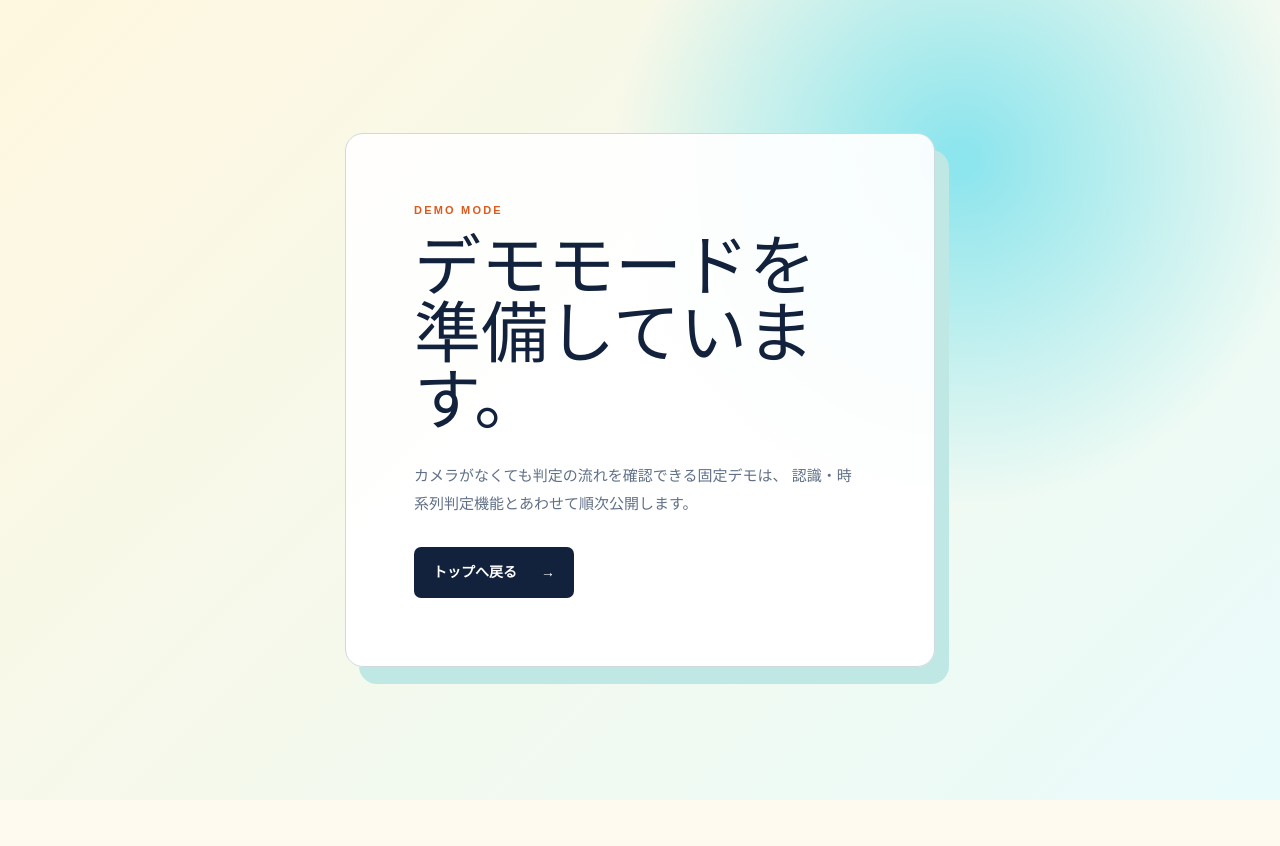
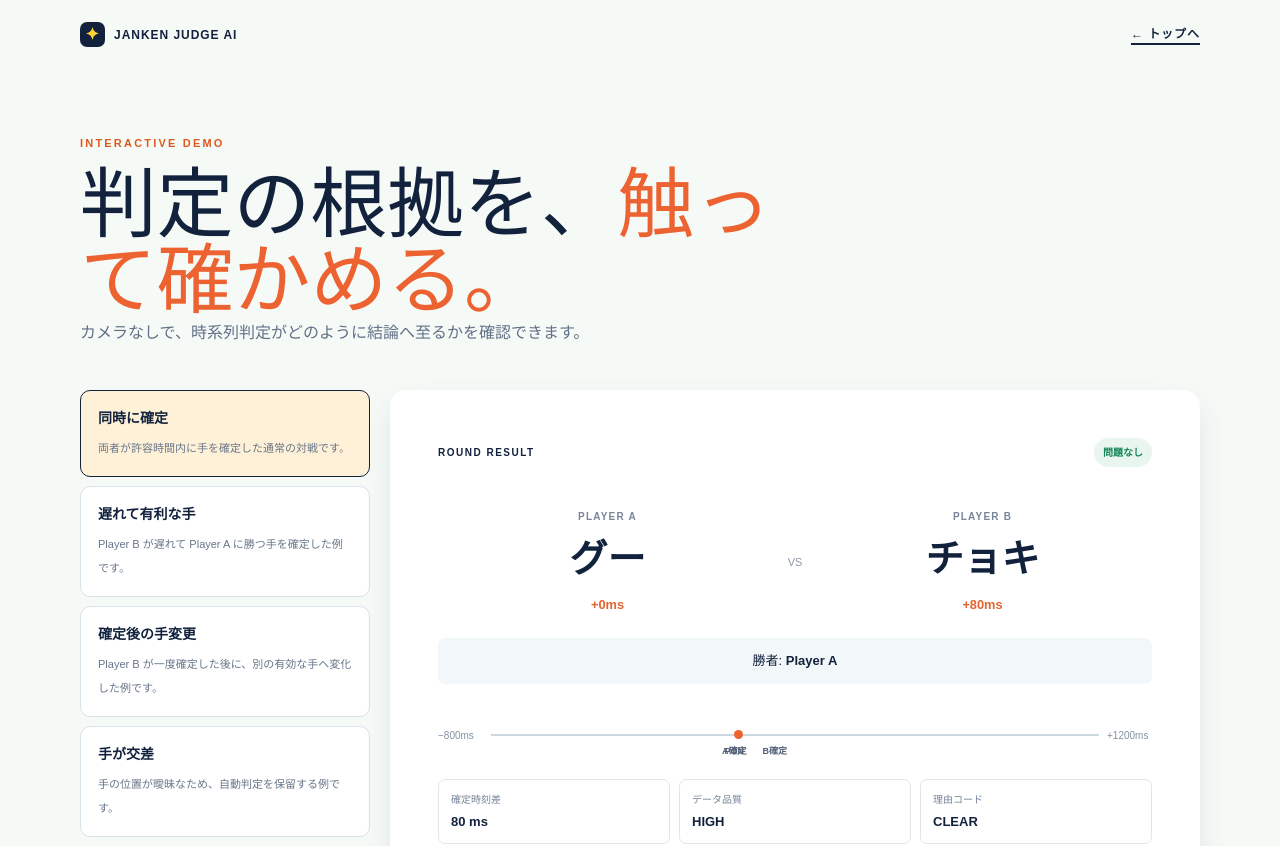
Before and after one commit to shin7303/janken-judge-ai, a Next.js app: page /demo in a window 1280 px wide. Shown: the top 846 px of the page. Before the commit the page ends 800 px from the top, so only its background shows below. Built offline with nearby package versions, Linux system fonts and the light colour scheme.

Commit message:
feat: add interactive judgment demo

```diff
--- a/app/demo/page.tsx
+++ b/app/demo/page.tsx
@@ -1,23 +1,152 @@
+"use client";
+
 import Link from "next/link";
+import { useMemo, useState } from "react";
+import { analyzeRound } from "@/features/round/analyze-round";
+import { demoScenarios } from "@/features/demo/scenarios";
+
+const labels = {
+  ROCK: "グー",
+  PAPER: "パー",
+  SCISSORS: "チョキ",
+  UNKNOWN: "不明",
+  PLAYER_A: "Player A",
+  PLAYER_B: "Player B",
+  DRAW: "あいこ",
+  UNDECIDED: "判定保留",
+} as const;
+const verdicts = {
+  CLEAR: "問題なし",
+  DELAYED: "遅延あり",
+  REVIEW: "要確認",
+  LIKELY_LATE: "後出しの可能性あり",
+  SWITCH_DETECTED: "確定後の手変更を検出",
+  INSUFFICIENT_DATA: "判定不能",
+  INVALID_ROUND: "無効ラウンド",
+} as const;
 
 export default function DemoPage() {
+  const [scenarioId, setScenarioId] = useState(demoScenarios[0].id);
+  const scenario =
+    demoScenarios.find((item) => item.id === scenarioId) ?? demoScenarios[0];
+  const result = useMemo(
+    () => analyzeRound(scenario.observations, scenario.ponTimestampMs),
+    [scenario],
+  );
   return (
-    <main className="status-page">
-      <div className="status-card">
-        <p className="eyebrow">DEMO MODE</p>
+    <main className="demo-page">
+      <header className="demo-header">
+        <Link className="brand" href="/">
+          <span className="brand-mark">✦</span>JANKEN JUDGE AI
+        </Link>
+        <Link className="back-link" href="/">
+          ← トップへ
+        </Link>
+      </header>
+      <section className="demo-intro">
+        <p className="eyebrow">INTERACTIVE DEMO</p>
         <h1>
-          デモモードを
-          <br />
-          準備しています。
+          判定の根拠を、<em>触って確かめる。</em>
         </h1>
-        <p>
-          カメラがなくても判定の流れを確認できる固定デモは、
-          認識・時系列判定機能とあわせて順次公開します。
-        </p>
-        <Link className="button button-primary" href="/">
-          トップへ戻る <span aria-hidden="true">→</span>
-        </Link>
-      </div>
+        <p>カメラなしで、時系列判定がどのように結論へ至るかを確認できます。</p>
+      </section>
+      <section className="demo-layout">
+        <aside className="scenario-list" aria-label="デモシナリオ">
+          {demoScenarios.map((item) => (
+            <button
+              className={
+                item.id === scenario.id ? "scenario selected" : "scenario"
+              }
+              key={item.id}
+              onClick={() => setScenarioId(item.id)}
+            >
+              <b>{item.title}</b>
+              <span>{item.description}</span>
+            </button>
+          ))}
+        </aside>
+        <article className="result-panel">
+          <div className="result-heading">
+            <span>ROUND RESULT</span>
+            <strong
+              className={`verdict ${result.fairnessVerdict.toLowerCase()}`}
+            >
+              {verdicts[result.fairnessVerdict]}
+            </strong>
+          </div>
+          <div className="result-hands">
+            <div>
+              <span>PLAYER A</span>
+              <b>{labels[result.playerAFinalGesture]}</b>
+              <small>
+                {result.playerACommit
+                  ? `+${result.playerACommit.relativeToPonMs}ms`
+                  : "未確定"}
+              </small>
+            </div>
+            <i>VS</i>
+            <div>
+              <span>PLAYER B</span>
+              <b>{labels[result.playerBFinalGesture]}</b>
+              <small>
+                {result.playerBCommit
+                  ? `+${result.playerBCommit.relativeToPonMs}ms`
+                  : "未確定"}
+              </small>
+            </div>
+          </div>
+          <div className="winner-line">
+            勝者: <strong>{labels[result.winner]}</strong>
+          </div>
+          <div className="demo-timeline">
+            <span>−800ms</span>
+            <div>
+              <i />
+              <b style={{ left: "40%" }}>PON</b>
+              {result.playerACommit && (
+                <b
+                  style={{
+                    left: `${40 + Math.min(result.playerACommit.relativeToPonMs / 12, 48)}%`,
+                  }}
+                >
+                  A確定
+                </b>
+              )}
+              {result.playerBCommit && (
+                <b
+                  style={{
+                    left: `${40 + Math.min(result.playerBCommit.relativeToPonMs / 12, 48)}%`,
+                  }}
+                >
+                  B確定
+                </b>
+              )}
+            </div>
+            <span>+1200ms</span>
+          </div>
+          <dl className="metrics">
+            <div>
+              <dt>確定時刻差</dt>
+              <dd>{result.delayMs === null ? "—" : `${result.delayMs} ms`}</dd>
+            </div>
+            <div>
+              <dt>データ品質</dt>
+              <dd>{result.quality.level}</dd>
+            </div>
+            <div>
+              <dt>理由コード</dt>
+              <dd>
+                {result.reasonCodes.length
+                  ? result.reasonCodes.join(", ")
+                  : "CLEAR"}
+              </dd>
+            </div>
+          </dl>
+          <p className="demo-disclaimer">
+            この結果は固定データを使った娯楽向けのデモです。不正や意図を断定しません。
+          </p>
+        </article>
+      </section>
     </main>
   );
 }
--- a/app/globals.css
+++ b/app/globals.css
@@ -405,6 +405,203 @@ h2 {
   font-size: 15px;
   line-height: 1.9;
 }
+.demo-page {
+  min-height: 100dvh;
+  padding: 22px clamp(20px, 6vw, 100px) 72px;
+  background: #f6faf7;
+}
+.demo-header {
+  display: flex;
+  max-width: 1120px;
+  align-items: center;
+  justify-content: space-between;
+  margin: auto;
+  font-size: 12px;
+  font-weight: 800;
+  letter-spacing: 0.08em;
+}
+.back-link {
+  border-bottom: 2px solid var(--ink);
+}
+.demo-intro {
+  max-width: 1120px;
+  margin: 88px auto 44px;
+}
+.demo-intro h1 {
+  max-width: 760px;
+  font-size: clamp(42px, 6vw, 77px);
+  line-height: 1;
+}
+.demo-intro h1 em {
+  color: #ed6231;
+  font-style: normal;
+}
+.demo-intro > p:last-child {
+  color: #617087;
+  line-height: 1.7;
+}
+.demo-layout {
+  display: grid;
+  grid-template-columns: 290px 1fr;
+  gap: 20px;
+  max-width: 1120px;
+  margin: auto;
+}
+.scenario-list {
+  display: grid;
+  gap: 9px;
+  align-content: start;
+}
+.scenario {
+  width: 100%;
+  padding: 17px;
+  border: 1px solid #d8e2e9;
+  border-radius: 10px;
+  background: white;
+  color: var(--ink);
+  cursor: pointer;
+  text-align: left;
+}
+.scenario:hover,
+.scenario.selected {
+  border-color: var(--ink);
+  background: #fff1d8;
+}
+.scenario b {
+  display: block;
+  margin-bottom: 6px;
+  font-size: 14px;
+}
+.scenario span {
+  color: #68768a;
+  font-size: 11px;
+  line-height: 1.5;
+}
+.result-panel {
+  padding: clamp(23px, 5vw, 48px);
+  border-radius: 16px;
+  background: white;
+  box-shadow: 0 12px 28px rgb(18 34 61 / 0.09);
+}
+.result-heading {
+  display: flex;
+  justify-content: space-between;
+  align-items: center;
+  font-size: 10px;
+  font-weight: 900;
+  letter-spacing: 0.15em;
+}
+.verdict {
+  padding: 7px 9px;
+  border-radius: 99px;
+  background: #e8f6ef;
+  color: #168557;
+  font-size: 10px;
+  letter-spacing: 0;
+}
+.verdict.likely_late,
+.verdict.switch_detected {
+  background: #fff0db;
+  color: #c75422;
+}
+.verdict.insufficient_data,
+.verdict.invalid_round {
+  background: #edf0f5;
+  color: #607087;
+}
+.result-hands {
+  display: grid;
+  grid-template-columns: 1fr 36px 1fr;
+  align-items: center;
+  margin: 42px 0 24px;
+  text-align: center;
+}
+.result-hands div {
+  display: grid;
+  gap: 7px;
+}
+.result-hands span {
+  color: #78869a;
+  font-size: 10px;
+  font-weight: 900;
+  letter-spacing: 0.12em;
+}
+.result-hands b {
+  font-size: 38px;
+}
+.result-hands small {
+  color: #e2632d;
+  font-weight: 800;
+}
+.result-hands i {
+  color: #8b98a7;
+  font-size: 11px;
+  font-style: normal;
+}
+.winner-line {
+  padding: 13px;
+  border-radius: 7px;
+  background: #f2f7fa;
+  text-align: center;
+  font-size: 13px;
+}
+.demo-timeline {
+  display: grid;
+  grid-template-columns: 45px 1fr 45px;
+  gap: 8px;
+  align-items: center;
+  margin: 44px 0 36px;
+  color: #8190a2;
+  font-size: 10px;
+}
+.demo-timeline div {
+  position: relative;
+  height: 2px;
+  background: #ccd9e1;
+}
+.demo-timeline i {
+  position: absolute;
+  top: -4px;
+  left: 40%;
+  width: 9px;
+  height: 9px;
+  border-radius: 50%;
+  background: #ed6231;
+}
+.demo-timeline b {
+  position: absolute;
+  top: 11px;
+  color: #526175;
+  font-size: 9px;
+  white-space: nowrap;
+  transform: translateX(-50%);
+}
+.metrics {
+  display: grid;
+  grid-template-columns: repeat(3, 1fr);
+  gap: 9px;
+  margin: 0;
+}
+.metrics div {
+  padding: 12px;
+  border: 1px solid #e0e7ec;
+  border-radius: 7px;
+}
+.metrics dt {
+  color: #758399;
+  font-size: 10px;
+}
+.metrics dd {
+  margin: 5px 0 0;
+  font-size: 13px;
+  font-weight: 800;
+}
+.demo-disclaimer {
+  margin: 28px 0 0;
+  color: #718095;
+  font-size: 11px;
+  line-height: 1.6;
+}
 @media (max-width: 720px) {
   .hero {
     padding: 19px 21px 48px;
@@ -441,6 +638,15 @@ h2 {
   .repository-link {
     font-size: 10px;
   }
+  .demo-layout {
+    grid-template-columns: 1fr;
+  }
+  .demo-intro {
+    margin-top: 60px;
+  }
+  .metrics {
+    grid-template-columns: 1fr;
+  }
 }
 @media (prefers-reduced-motion: reduce) {
   *,
--- /dev/null
+++ b/features/demo/scenarios.ts
@@ -0,0 +1,67 @@
+import type { FrameObservation, Gesture, PlayerId } from "@/domain/types";
+
+type Scenario = {
+  id: string;
+  title: string;
+  description: string;
+  ponTimestampMs: number;
+  observations: FrameObservation[];
+};
+const samples = (
+  playerId: PlayerId,
+  gesture: Gesture,
+  startMs: number,
+  score = 0.9,
+): FrameObservation[] =>
+  [0, 70, 140].map((offset) => ({
+    timestampMs: startMs + offset,
+    playerId,
+    gesture,
+    gestureScore: score,
+    handVisible: true,
+    assignmentConfidence: 1,
+  }));
+
+export const demoScenarios: Scenario[] = [
+  {
+    id: "clear",
+    title: "同時に確定",
+    description: "両者が許容時間内に手を確定した通常の対戦です。",
+    ponTimestampMs: 0,
+    observations: [
+      ...samples("PLAYER_A", "ROCK", 0),
+      ...samples("PLAYER_B", "SCISSORS", 80),
+    ],
+  },
+  {
+    id: "late",
+    title: "遅れて有利な手",
+    description: "Player B が遅れて Player A に勝つ手を確定した例です。",
+    ponTimestampMs: 0,
+    observations: [
+      ...samples("PLAYER_A", "ROCK", 0),
+      ...samples("PLAYER_B", "PAPER", 420),
+    ],
+  },
+  {
+    id: "switch",
+    title: "確定後の手変更",
+    description: "Player B が一度確定した後に、別の有効な手へ変化した例です。",
+    ponTimestampMs: 0,
+    observations: [
+      ...samples("PLAYER_A", "ROCK", 0),
+      ...samples("PLAYER_B", "PAPER", 0),
+      ...samples("PLAYER_B", "SCISSORS", 310),
+    ],
+  },
+  {
+    id: "invalid",
+    title: "手が交差",
+    description: "手の位置が曖昧なため、自動判定を保留する例です。",
+    ponTimestampMs: 0,
+    observations: [
+      ...samples("PLAYER_A", "ROCK", 0),
+      ...samples("PLAYER_B", "PAPER", 0),
+    ].map((item) => ({ ...item, crossed: true })),
+  },
+];
```
Also changed, not shown: 1 other file (tests, documents, lock files or other folders).
